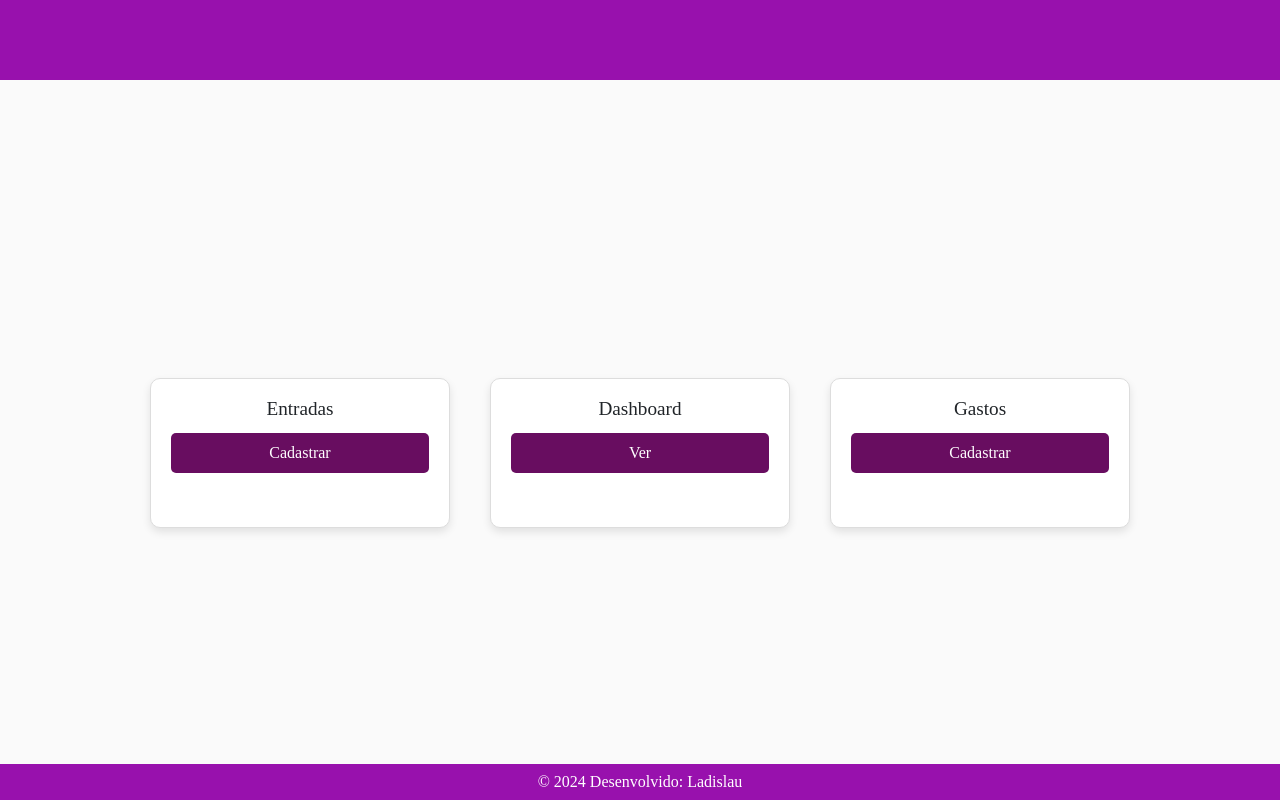
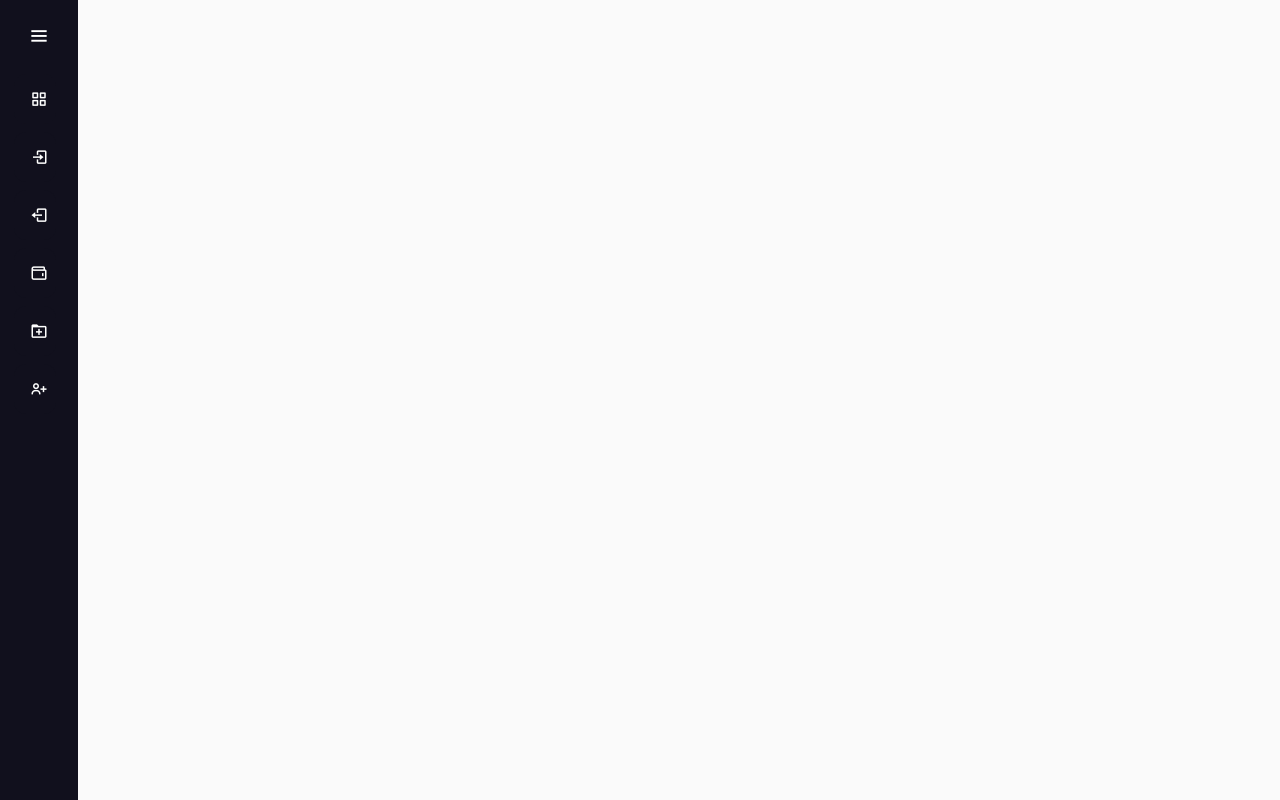
Before and after one commit to LadislauLopes/controle-finaceiro, a Django app: page / in a window 1280 px wide. Run offline with Django 5.2, Linux system fonts and the light colour scheme.

Commit message:
ideia da sidebar

```diff
--- a/central/templates/components/header.html
+++ b/central/templates/components/header.html
@@ -11,4 +11,5 @@
     {% load static %}
     <link rel="stylesheet" href="{% static 'css/reset.css' %}">
     <link rel="stylesheet" href="{% static 'css/base.css' %}">
+    <link rel="stylesheet" href="{% static 'css/sidebar.css' %}">
 </head>
--- /dev/null
+++ b/central/templates/components/sidebar.html
@@ -0,0 +1,61 @@
+  <!-- Sidebar for navigation -->
+  <div class="sidebar">
+    <div class="logo-details">
+      <!-- Icon and logo name -->
+
+      <div class="logo_name">Finanças Ladislau</div>
+      <i class='bx bx-menu' id="btn"></i> <!-- Menu button to toggle sidebar -->
+    </div>
+    <ul class="nav-list">
+
+      <!-- List of navigation items -->
+      <li>
+        <a href="#">
+          <i class='bx bx-grid-alt'></i>
+          <span class="links_name">Dashboard</span>
+        </a>
+        <span class="tooltip">Dashboard</span>
+      </li>
+      <!-- Additional navigation items -->
+
+      <li>
+        <a href="#">
+          <i class='bx bx-log-in'></i>
+          <span class="links_name">Adicionar entrada</span>
+        </a>
+        <span class="tooltip">Adicionar entrada</span>
+      </li>
+
+      <li>
+        <a href="#">
+          <i class='bx bx-log-out'></i>
+          <span class="links_name">Adicionar Saida</span>
+        </a>
+        <span class="tooltip">Adicionar Saida</span>
+      </li>
+
+      <li>
+        <a href="#">
+          <i class='bx bx-wallet'></i>
+          <span class="links_name">Adiconar conta</span>
+        </a>
+        <span class="tooltip">Adiconar conta</span>
+      </li>
+
+      <li>
+        <a href="#">
+          <i class='bx bx-folder-plus'></i>
+          <span class="links_name">Adiconar Categoria</span>
+        </a>
+        <span class="tooltip">Adiconar Categoria</span>
+      </li>
+      <li>
+        <a href="#">
+          <i class='bx bx-user-plus'></i>
+          <span class="links_name">Adicionar Pessoa</span>
+        </a>
+        <span class="tooltip">Adicionar Pessoa</span>
+      </li>
+
+    </ul>
+  </div>
--- a/central/templates/index.html
+++ b/central/templates/index.html
@@ -1,19 +1,15 @@
 {% include 'components/header.html' with title='Projetos DITEC' %}
+{% load static %}
+<body class="d-flex flex-column" style="height: 100vh; margin: 0;">
+    {% comment %} {% include 'components/navbar.html' %} {% endcomment %}
+    {% include 'components/sidebar.html' %}
+    <div class="container flex-grow-1 d-flex flex-column justify-content-start">
 
-<body class="d-flex flex-column" style="height: 100vh; margin: 0;">
-    {% include 'components/navbar.html' %}
-
-    <div class="container flex-grow-1 d-flex flex-column justify-content-start">
-        <!-- Botões de controle -->
-        <div class="btn-container"> <!-- Ajuste de margem superior -->
-            {% include 'components/button.html' with text='Entradas' text2='Cadastrar' url='/cad_tarefa/' %}
-            {% include 'components/button.html' with text='Dashboard' text2='Ver' url='/ver_projetos/' %}
-            {% include 'components/button.html' with text='Gastos' text2='Cadastrar' url='/cad_tarefa_equipe/' %}
-        </div>
     </div>
 
-    {% include 'components/footer.html' %}
+    {% comment %} {% include 'components/footer.html' %} {% endcomment %}
 
     <script src="https://cdn.jsdelivr.net/npm/bootstrap@5.3.3/dist/js/bootstrap.bundle.min.js" integrity="sha384-YvpcrYf0tY3lHB60NNkmXc5s9fDVZLESaAA55NDzOxhy9GkcIdslK1eN7N6jIeHz" crossorigin="anonymous"></script>
+    <script src="{% static 'js/sidebar.js' %}"></script>
 </body>
 </html>
--- a/static/css/base.css
+++ b/static/css/base.css
@@ -12,7 +12,7 @@ body {
 
 /* Estilos personalizados para o menu e footer */
 .navbar, footer {
-  background-color: #9811AD !important; /* Cor do fundo */
+  background-color: #3F4340 !important; /* Cor do fundo */
   padding: 2rem 0; /* Aumenta a altura da barra de navegação */
 }
 
@@ -28,46 +28,15 @@ body {
   cursor: pointer;
 }
 
-/* Estilos responsivos */
-@media (max-width: 768px) {
-  .navbar {
-    padding: 0.8rem 0; /* Ajuste para telas menores */
-  }
-
-  .navbar-brand {
-    font-size: 1.2rem; /* Ajuste do tamanho da fonte do logo */
-  }
-
-  .nav-link {
-    font-size: 1rem; /* Ajuste do tamanho da fonte dos links */
-  }
-}
-
-@media (max-width: 576px) {
-  .navbar-brand {
-    font-size: 1rem; /* Ajuste para telas muito pequenas */
-  }
-
-  .nav-link {
-    font-size: 0.9rem; /* Ajuste do tamanho da fonte dos links */
-  }
-}
-
-/* Estilos do conteúdo */
-.content-wrapper {
-  display: flex;
-  flex-direction: column;
-  flex-grow: 1; /* Faz o conteúdo crescer para ocupar o espaço restante */
-}
 
 .content {
-  margin-top: 30px;
-  margin-bottom: 10px;
-  padding: 20px;
-  overflow-y: auto;
-  flex-grow: 1; /* Faz com que o conteúdo ocupe o espaço restante, empurrando o footer para baixo */
+    margin-top: 30px;
+    margin-bottom: 10px;
+    padding: 20px;
+    height: calc(100vh - 180px);
+    overflow-y: auto;
+    scrollbar-width: none;
 }
-
 /* Estilos do footer */
 footer {
   padding: 10px 0; /* Ajuste o padding conforme necessário */
@@ -96,54 +65,3 @@ footer a {
   margin-bottom: -10px;
   margin-top: -8px;
 }
-
-.box {
-  width: 300px;
-  height: 150px;
-  padding: 20px;
-  margin: 10px;
-  border-radius: 10px;
-  background-color: #ffffff;
-  border: 1px solid #ddd;
-  box-shadow: 0 4px 8px rgba(0, 0, 0, 0.1);
-  transition: transform 0.2s, box-shadow 0.2s;
-}
-
-.box:hover {
-  transform: translateY(-5px);
-  box-shadow: 0 8px 16px rgba(0, 0, 0, 0.2);
-}
-
-.box h3 {
-  font-size: 1.2rem;
-  margin-bottom: 15px;
-}
-
-.box button {
-  width: 100%;
-  height: 40px;
-  background-color: #680d60;
-  color: #fff;
-  border: none;
-  border-radius: 5px;
-  font-size: 1rem;
-  transition: background-color 0.3s;
-}
-
-.box button:hover {
-  background-color: #c50db6;
-}
-
-@media (max-width: 768px) {
-  .box {
-    width: 90%;
-    margin: 10px auto;
-  }
-}
-.btn-container {
-  display: flex;
-  justify-content: center;
-  gap: 20px;
-  flex-wrap: wrap;
-  margin-top: -2rem;
-}
--- /dev/null
+++ b/static/css/sidebar.css
@@ -0,0 +1,331 @@
+/* Importing Google Fonts and Boxicons */
+@import "https://fonts.googleapis.com/css2?family=Poppins:wght@200;300;400;500;600;700&display=swap";
+
+@import "https://unpkg.com/boxicons@2.0.7/css/boxicons.min.css";
+
+/* Global style settings */
+* {
+  margin: 0;
+  padding: 0;
+  box-sizing: border-box;
+  font-family: "Poppins", sans-serif; /* Applying 'Poppins' font globally */
+}
+
+/* Sidebar container styling */
+.sidebar {
+  position: fixed;
+  left: 0;
+  top: 0;
+  height: 100%;
+  width: 78px; /* Default sidebar width */
+  background: #11101D; /* Dark background color for sidebar */
+  padding: 6px 14px;
+  z-index: 99; /* Ensures sidebar is on top */
+  transition: all 0.5s ease; /* Smooth transition for width change */
+}
+
+/* Logo details within the sidebar */
+.sidebar .logo-details {
+  height: 60px;
+  display: flex;
+  align-items: center;
+  position: relative;
+}
+.sidebar .logo-details .icon {
+  opacity: 0; /* Hidden by default, shows when sidebar is expanded */
+  transition: all 0.5s ease;
+}
+.sidebar .logo-details .logo_name {
+  color: #fff;
+  font-size: 20px;
+  font-weight: 600;
+  opacity: 0; /* Hidden by default, shows when sidebar is expanded */
+  transition: all 0.5s ease;
+}
+.sidebar .logo-details #btn {
+  position: absolute;
+  top: 50%;
+  right: 0;
+  transform: translateY(-50%);
+  font-size: 23px;
+  text-align: center;
+  cursor: pointer;
+  transition: all 0.5s ease;
+}
+
+/* General icon styling */
+.sidebar i {
+  color: #fff;
+  height: 60px;
+  min-width: 50px;
+  font-size: 28px;
+  text-align: center;
+  line-height: 60px; /* Centers icon vertically */
+}
+
+/* Sidebar navigation list styling */
+.sidebar .nav-list {
+  height: calc(100% - 140px); /* Leaves space for logo and profile */
+}
+
+/* Scrollbar styles for sidebar */
+.sidebar .scroll {
+  overflow-y: auto; /* Enables vertical scrolling */
+  scrollbar-width: thin;
+}
+.sidebar .scroll::-webkit-scrollbar {
+  width: 8px;
+  background: #262440; /* Scrollbar background color */
+  border-radius: 5px;
+}
+.sidebar .scroll::-webkit-scrollbar-thumb {
+  background: #262440; /* Scrollbar thumb color */
+  border-radius: 5px;
+}
+.sidebar .scroll::-webkit-scrollbar-track {
+  background: #171526; /* Scrollbar track color */
+  border-radius: 5px;
+}
+
+/* Sidebar navigation item styling */
+.sidebar li {
+  position: relative;
+  margin: 8px 8px 8px 0;
+  list-style: none;
+}
+.sidebar li .tooltip {
+  position: absolute;
+  top: -20px;
+  left: calc(100% + 15px);
+  z-index: 3;
+  background: #fff;
+  box-shadow: 0 5px 10px rgba(0, 0, 0, 0.3);
+  padding: 6px 12px;
+  border-radius: 4px;
+  font-size: 15px;
+  font-weight: 400;
+  opacity: 0; /* Hidden by default */
+  pointer-events: none;
+  transition: 0s;
+}
+.sidebar li:hover .tooltip {
+  opacity: 1; /* Shows tooltip on hover */
+  pointer-events: auto;
+  transition: all 0.4s ease;
+  top: 50%;
+  transform: translateY(-50%);
+}
+
+/* Link styling within sidebar items */
+.sidebar li a {
+  display: flex;
+  height: 100%;
+  width: 100%;
+  border-radius: 12px;
+  align-items: center;
+  text-decoration: none;
+  transition: all 0.4s ease;
+  background: #11101D; /* Default background for links */
+}
+.sidebar li a:hover {
+  background: #1d1b31; /* Lighter background on hover */
+}
+
+/* Link text and icon hover effects */
+.sidebar li a:hover .links_name {
+  transition: all 0.5s ease;
+}
+.sidebar li a:hover i {
+  transition: all 0.5s ease;
+}
+
+/* Link text styling */
+.sidebar li a .links_name {
+  color: #fff;
+  font-size: 15px;
+  font-weight: 400;
+  white-space: nowrap;
+  opacity: 0; /* Hidden by default */
+  pointer-events: none;
+  transition: 0.4s;
+}
+
+/* Icon styling within sidebar items */
+.sidebar li i {
+  height: 50px;
+  line-height: 50px; /* Centers icon vertically */
+  font-size: 18px;
+  border-radius: 12px;
+}
+
+/* Profile details styling */
+.sidebar li .profile-details {
+  display: flex;
+  align-items: center;
+  flex-wrap: nowrap;
+}
+.sidebar li img {
+  height: 45px;
+  width: 45px;
+  object-fit: cover;
+  border-radius: 6px;
+  margin-right: 10px;
+}
+
+/* Sidebar input (search) styling */
+.sidebar input {
+  font-size: 15px;
+  color: #FFF;
+  font-weight: 400;
+  outline: none;
+  height: 50px;
+  width: 50px; /* Default width for search input */
+  border: none;
+  border-radius: 12px;
+  transition: all 0.5s ease;
+  background: #1d1b31; /* Input background color */
+}
+
+/* Search button styling */
+.sidebar .bx-search {
+  position: absolute;
+  top: 50%;
+  left: 0;
+  transform: translateY(-50%);
+  font-size: 22px;
+  background: #1d1b31;
+  color: #FFF;
+}
+.sidebar .bx-search:hover {
+  background: #FFF; /* Hover background color */
+  color: #11101d; /* Hover text color */
+}
+
+/* Profile section styling */
+.sidebar li.profile {
+  position: fixed;
+  height: 60px;
+  width: 78px; /* Default width for profile section */
+  left: 0;
+  bottom: -8px;
+  padding: 10px 14px;
+  background: #1d1b31;
+  transition: all 0.5s ease;
+  overflow: hidden;
+}
+.sidebar li.profile .name {
+  font-size: 15px;
+  font-weight: 400;
+  color: #fff;
+  white-space: nowrap;
+}
+.sidebar li.profile .job {
+  font-size: 12px;
+  font-weight: 400;
+  color: #fff;
+  white-space: nowrap;
+}
+
+/* Logout button styling */
+.sidebar .profile #log_out {
+  position: absolute;
+  top: 50%;
+  right: 0;
+  transform: translateY(-50%);
+  background: #1d1b31;
+  width: 100%;
+  height: 60px;
+  line-height: 60px; /* Centers logout icon vertically */
+  border-radius: 0px;
+  transition: all 0.5s ease;
+}
+
+/* Expanded sidebar styles */
+.sidebar.open {
+  width: 250px; /* Expanded sidebar width */
+}
+.sidebar.open .logo-details .icon {
+  opacity: 1; /* Shows icon in expanded state */
+}
+.sidebar.open .logo-details .logo_name {
+  opacity: 1; /* Shows logo name in expanded state */
+}
+.sidebar.open .logo-details #btn {
+  text-align: right;
+}
+.sidebar.open li .tooltip {
+  display: none; /* Hides tooltips when expanded */
+}
+.sidebar.open li a .links_name {
+  opacity: 1; /* Shows link names when expanded */
+  pointer-events: auto;
+}
+.sidebar.open input {
+  padding: 0 20px 0 50px;
+  width: 100%; /* Expands input width */
+}
+.sidebar.open .bx-search:hover {
+  background: #1d1b31;
+  color: #FFF;
+}
+.sidebar.open li.profile {
+  width: 250px; /* Expands profile section */
+}
+.sidebar.open .profile #log_out {
+  width: 50px; /* Shrinks logout button */
+  background: none;
+}
+.sidebar.open ~ .home-section {
+  left: 250px; /* Adjusts home section to sidebar width */
+  width: calc(100% - 250px);
+}
+
+/* Main content (home section) styling */
+.home-section {
+  position: relative;
+  background: #E4E9F7; /* Light background for main content */
+  min-height: 100vh;
+  top: 0;
+  left: 78px;
+  width: calc(100% - 78px); /* Adjusts width to fit next to sidebar */
+  transition: all 0.5s ease;
+  z-index: 2;
+}
+.home-section .text {
+  display: inline-block;
+  color: #11101d;
+  font-size: 25px;
+  font-weight: 500;
+  margin: 18px;
+}
+
+/* Floating YouTube Button Styling */
+.youtube-button {
+  position: fixed;
+  bottom: 20px; /* Distance from the bottom */
+  right: 20px; /* Distance from the right */
+  background-color: #FF0000; /* YouTube red color */
+  color: white;
+  border-radius: 50%;
+  width: 50px;
+  height: 50px;
+  display: flex;
+  justify-content: center;
+  align-items: center;
+  text-decoration: none;
+  box-shadow: 0 4px 8px rgba(0, 0, 0, 0.2);
+  transition: all 0.3s ease;
+  z-index: 2;
+}
+
+/* Icon Styling */
+.youtube-button i {
+  font-size: 24px;
+}
+
+/* Hover Effect */
+.youtube-button:hover {
+  background-color: #e60000; /* Darker shade of red */
+  box-shadow: 0 6px 12px rgba(0, 0, 0, 0.3);
+  transform: translateY(-2px); /* Slight upward movement */
+}
--- /dev/null
+++ b/static/js/sidebar.js
@@ -0,0 +1,28 @@
+// Get the sidebar, close button, and search button elements
+let sidebar = document.querySelector(".sidebar");
+let closeBtn = document.querySelector("#btn");
+let searchBtn = document.querySelector(".bx-search");
+let navList = document.querySelector(".nav-list");
+
+// Event listener for the menu button to toggle the sidebar open/close
+closeBtn.addEventListener("click", () => {
+  sidebar.classList.toggle("open"); // Toggle the sidebar's open state
+  navList.classList.toggle("scroll"); // Toggle scroll state
+  menuBtnChange(); // Call function to change button icon
+});
+
+// Event listener for the search button to open the sidebar
+searchBtn.addEventListener("click", () => {
+  sidebar.classList.toggle("open");
+  navList.classList.toggle("scroll");
+  menuBtnChange(); // Call function to change button icon
+});
+
+// Function to change the menu button icon
+function menuBtnChange() {
+  if (sidebar.classList.contains("open")) {
+    closeBtn.classList.replace("bx-menu", "bx-menu-alt-right"); // Change icon to indicate closing
+  } else {
+    closeBtn.classList.replace("bx-menu-alt-right", "bx-menu"); // Change icon to indicate opening
+  }
+}
```
Also changed, not shown: central/models.py (+6 -5 lines), 1 other file.
